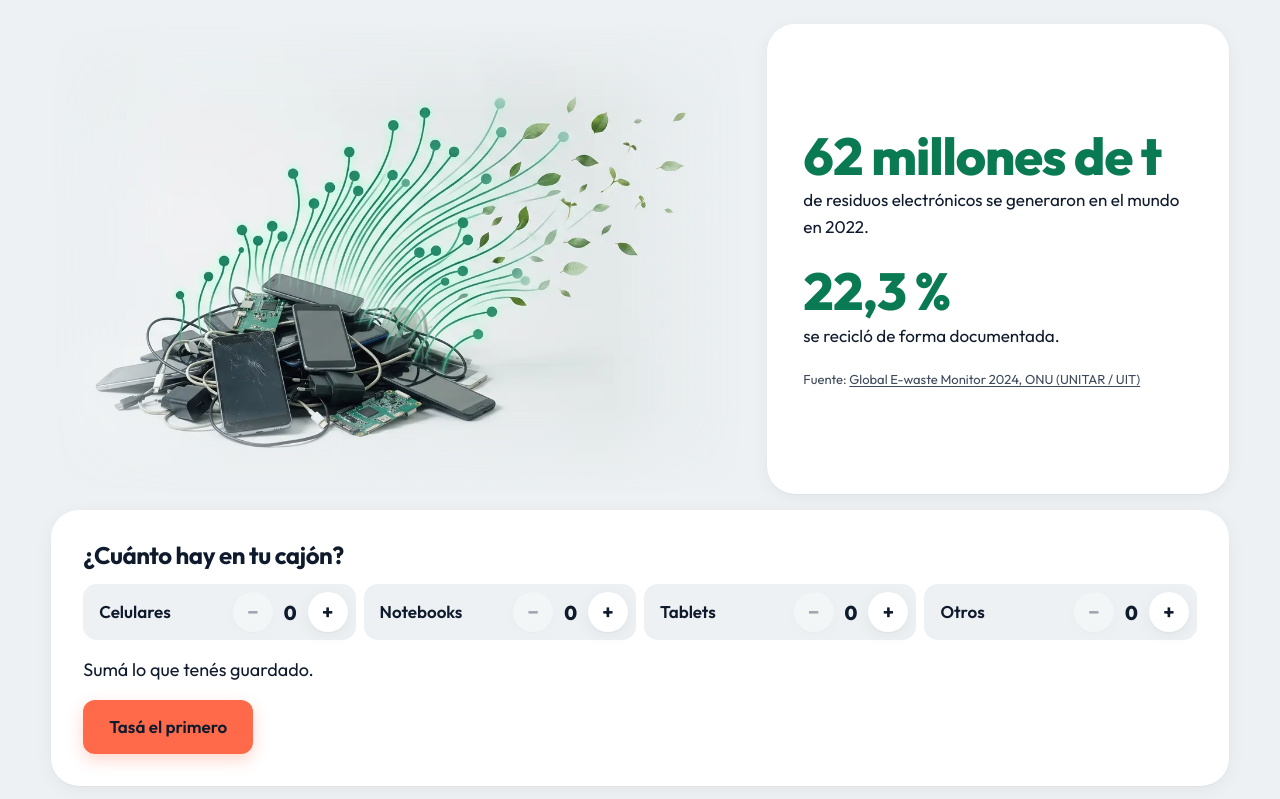
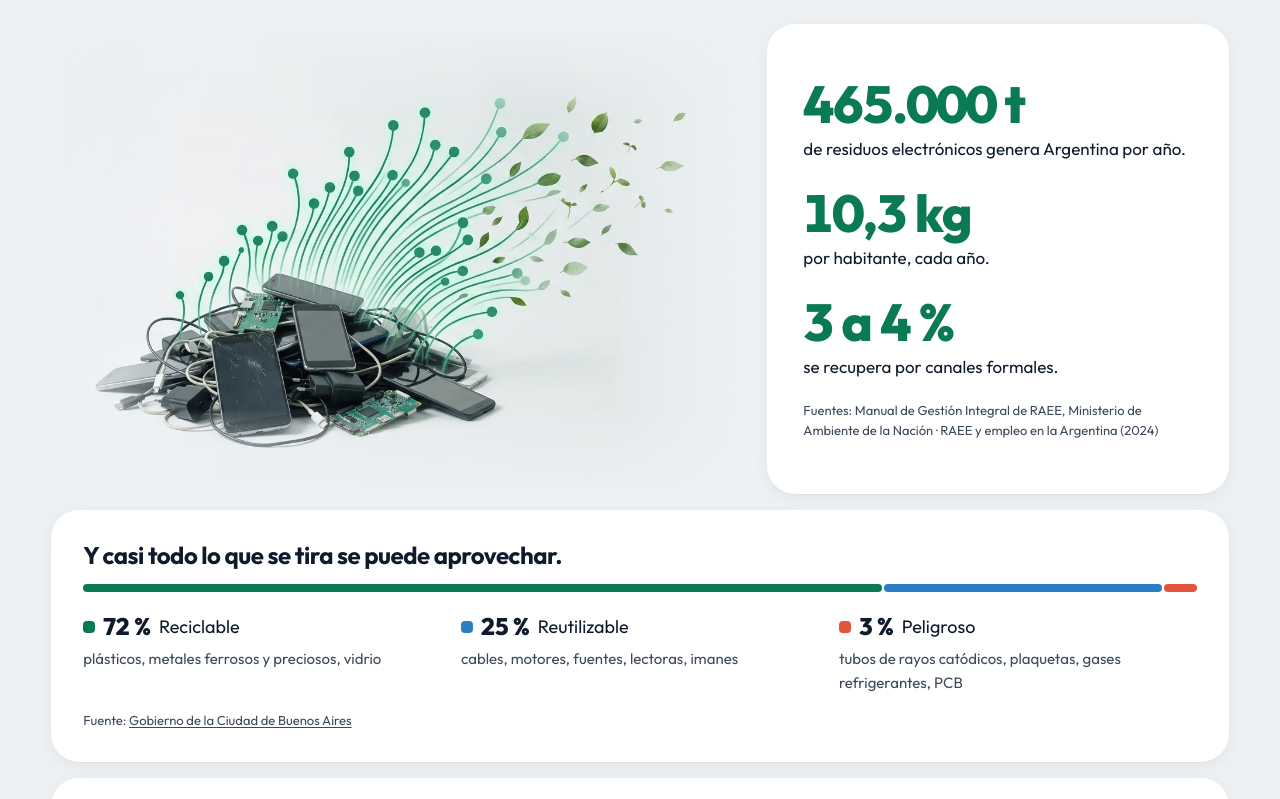
Before and after one commit to i-ahumada/recircuito, a Next.js app: page / in a window 1280 px wide. Shown: the part 1007-1806 px from the top of the page. Built offline with nearby package versions, Linux system fonts and the light colour scheme; no server answers.

Commit message:
Usa cifras de RAEE de Argentina en Por qué importa
Reemplaza las cifras globales por las de Argentina (465.000 t por año, 10,3 kg
por habitante, 3 a 4 % de recuperación formal) y suma la composición de un RAEE.

Co-Authored-By: Claude Opus 5.5 <noreply@anthropic.com>

```diff
--- a/src/views/Impacto.module.css
+++ b/src/views/Impacto.module.css
@@ -57,6 +57,68 @@
     max-width: none;
     align-self: center;
   }
+}
+
+/* ---------- Composición de un RAEE: barra segmentada fina + leyenda con valores ---------- */
+.composicion {
+  margin-top: 1rem;
+  display: grid;
+  gap: 1rem;
+  padding: clamp(1.25rem, 4vw, 2rem);
+}
+
+.composicion h3 {
+  font-size: 1.5rem;
+}
+
+.barra {
+  display: flex;
+  gap: 2px;
+  height: 8px;
+}
+
+.barra span {
+  flex-basis: 0;
+  min-width: 4px;
+  border-radius: 999px;
+}
+
+.partes {
+  margin: 0;
+  display: grid;
+  gap: 0.75rem;
+}
+
+@media (min-width: 720px) {
+  .partes {
+    grid-template-columns: repeat(3, 1fr);
+    gap: 1.25rem;
+  }
+}
+
+.parte dt {
+  display: flex;
+  align-items: center;
+  gap: 0.5rem;
+  font-size: 1.125rem;
+}
+
+.parte dt strong {
+  font-size: 1.5rem;
+  font-weight: 800;
+}
+
+.muestra {
+  flex: none;
+  width: 12px;
+  height: 12px;
+  border-radius: 4px;
+}
+
+.parte dd {
+  margin: 0.125rem 0 0;
+  color: var(--ink-soft);
+  font-size: 0.9375rem;
 }
 
 /* ---------- Calculadora: ocupa su propia fila ---------- */
--- a/src/views/Impacto.tsx
+++ b/src/views/Impacto.tsx
@@ -5,21 +5,56 @@ import { Eyebrow } from "./Eyebrow";
 import styles from "./Impacto.module.css";
 import { Recorte } from "./Recorte";
 
-// Las cifras de Argentina no se publican hasta tener una fuente citable.
-const FUENTE_GLOBAL = {
-  texto: "Global E-waste Monitor 2024, ONU (UNITAR / UIT)",
-  url: "https://ewastemonitor.info/",
+type Fuente = { texto: string; url?: string };
+
+const MANUAL_RAEE: Fuente = { texto: "Manual de Gestión Integral de RAEE, Ministerio de Ambiente de la Nación" };
+const ESTUDIO_EMPLEO: Fuente = { texto: "RAEE y empleo en la Argentina (2024)" };
+const GCBA: Fuente = {
+  texto: "Gobierno de la Ciudad de Buenos Aires",
+  url: "https://buenosaires.gob.ar/gcaba_historico/vicejefatura/ambiente/residuos-especiales/residuos-de-aparatos-electricos-y-electronicos-raee",
 };
 
-const CIFRAS = [
-  {
-    valor: 62,
-    decimales: 0,
-    sufijo: " millones de t",
-    texto: "de residuos electrónicos se generaron en el mundo en 2022.",
-  },
-  { valor: 22.3, decimales: 1, sufijo: " %", texto: "se recicló de forma documentada." },
+type Cifra = {
+  /** Valor animado; si la cifra es un rango se usa `fijo` y no se anima. */
+  valor?: number;
+  fijo?: string;
+  decimales?: number;
+  sufijo?: string;
+  texto: string;
+};
+
+const CIFRAS: Cifra[] = [
+  { valor: 465000, sufijo: " t", texto: "de residuos electrónicos genera Argentina por año." },
+  { valor: 10.3, decimales: 1, sufijo: " kg", texto: "por habitante, cada año." },
+  { fijo: "3 a 4 %", texto: "se recupera por canales formales." },
 ];
+
+// Composición de un RAEE. Colores validados (contraste ≥ 3:1 y separación para daltonismo).
+const COMPOSICION = [
+  { pct: 72, nombre: "Reciclable", detalle: "plásticos, metales ferrosos y preciosos, vidrio", color: "#0a7a52" },
+  { pct: 25, nombre: "Reutilizable", detalle: "cables, motores, fuentes, lectoras, imanes", color: "#2a7fc4" },
+  { pct: 3, nombre: "Peligroso", detalle: "tubos de rayos catódicos, plaquetas, gases refrigerantes, PCB", color: "#e2553a" },
+];
+
+function Cita({ fuentes }: { fuentes: Fuente[] }) {
+  return (
+    <p className={styles.fuente}>
+      Fuente{fuentes.length > 1 ? "s" : ""}:{" "}
+      {fuentes.map((f, i) => (
+        <span key={f.texto}>
+          {i > 0 && " · "}
+          {f.url ? (
+            <a href={f.url} target="_blank" rel="noopener noreferrer">
+              {f.texto}
+            </a>
+          ) : (
+            f.texto
+          )}
+        </span>
+      ))}
+    </p>
+  );
+}
 
 export function Impacto() {
   return (
@@ -37,7 +72,7 @@ export function Impacto() {
             width={1600}
             height={893}
             caja={CAJAS.impacto}
-          fundido="fuerte"
+            fundido="fuerte"
             sizes="(min-width: 900px) 90vw, 150vw"
             className={styles.img}
           />
@@ -46,19 +81,35 @@ export function Impacto() {
               {CIFRAS.map((c) => (
                 <div key={c.texto} className={styles.cifra}>
                   <dt>
-                    <Contador valor={c.valor} decimales={c.decimales} sufijo={c.sufijo} />
+                    {c.fijo ?? <Contador valor={c.valor ?? 0} decimales={c.decimales} sufijo={c.sufijo} />}
                   </dt>
                   <dd>{c.texto}</dd>
                 </div>
               ))}
             </dl>
-            <p className={styles.fuente}>
-              Fuente:{" "}
-              <a href={FUENTE_GLOBAL.url} target="_blank" rel="noopener noreferrer">
-                {FUENTE_GLOBAL.texto}
-              </a>
-            </p>
+            <Cita fuentes={[MANUAL_RAEE, ESTUDIO_EMPLEO]} />
           </div>
+        </div>
+
+        <div className={`${styles.composicion} superficie`}>
+          <h3>Y casi todo lo que se tira se puede aprovechar.</h3>
+          <div className={styles.barra} aria-hidden="true">
+            {COMPOSICION.map((p) => (
+              <span key={p.nombre} style={{ flexGrow: p.pct, background: p.color }} />
+            ))}
+          </div>
+          <dl className={styles.partes}>
+            {COMPOSICION.map((p) => (
+              <div key={p.nombre} className={styles.parte}>
+                <dt>
+                  <span className={styles.muestra} style={{ background: p.color }} aria-hidden="true" />
+                  <strong>{p.pct} %</strong> {p.nombre}
+                </dt>
+                <dd>{p.detalle}</dd>
+              </div>
+            ))}
+          </dl>
+          <Cita fuentes={[GCBA]} />
         </div>
 
         <div className={styles.fila2}>
```
